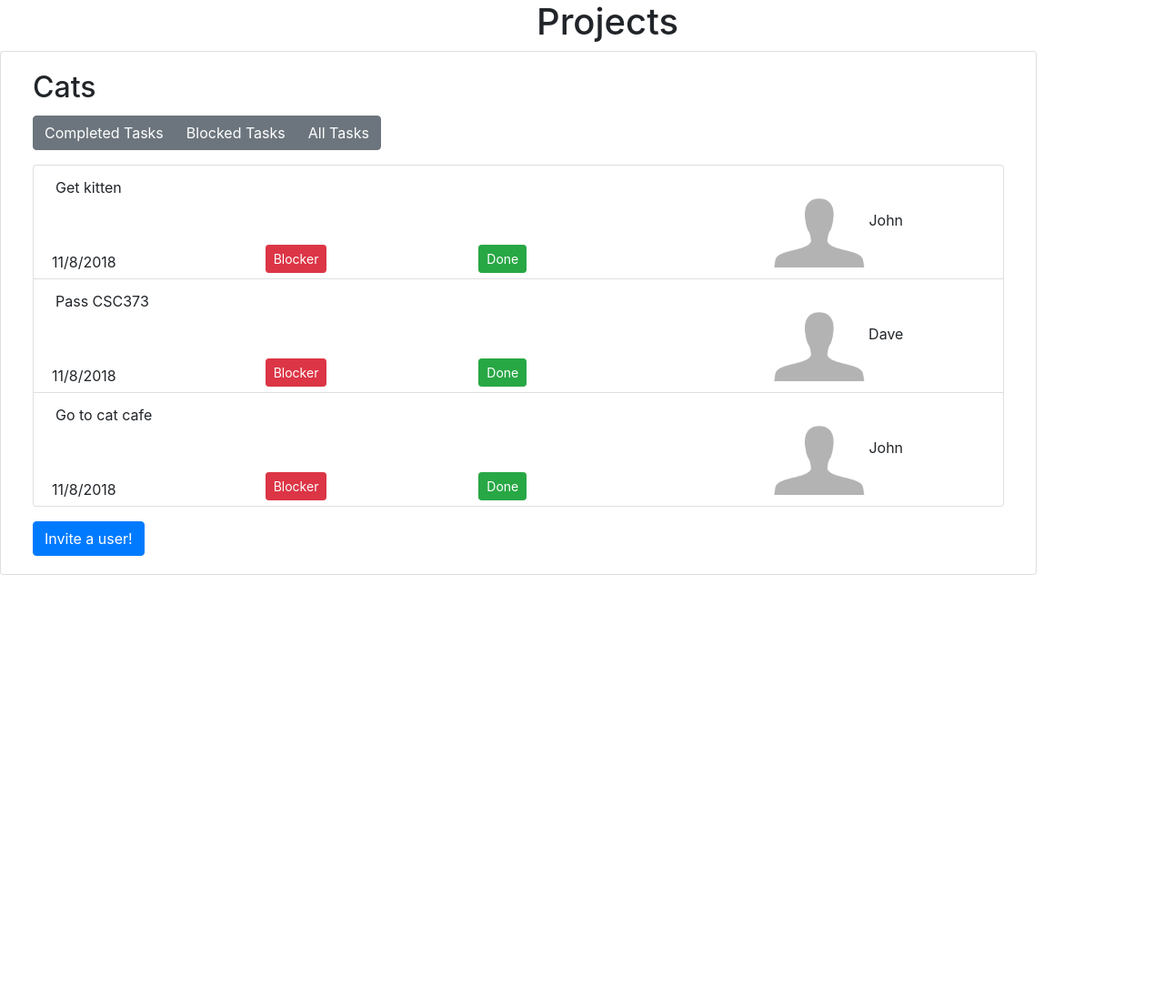
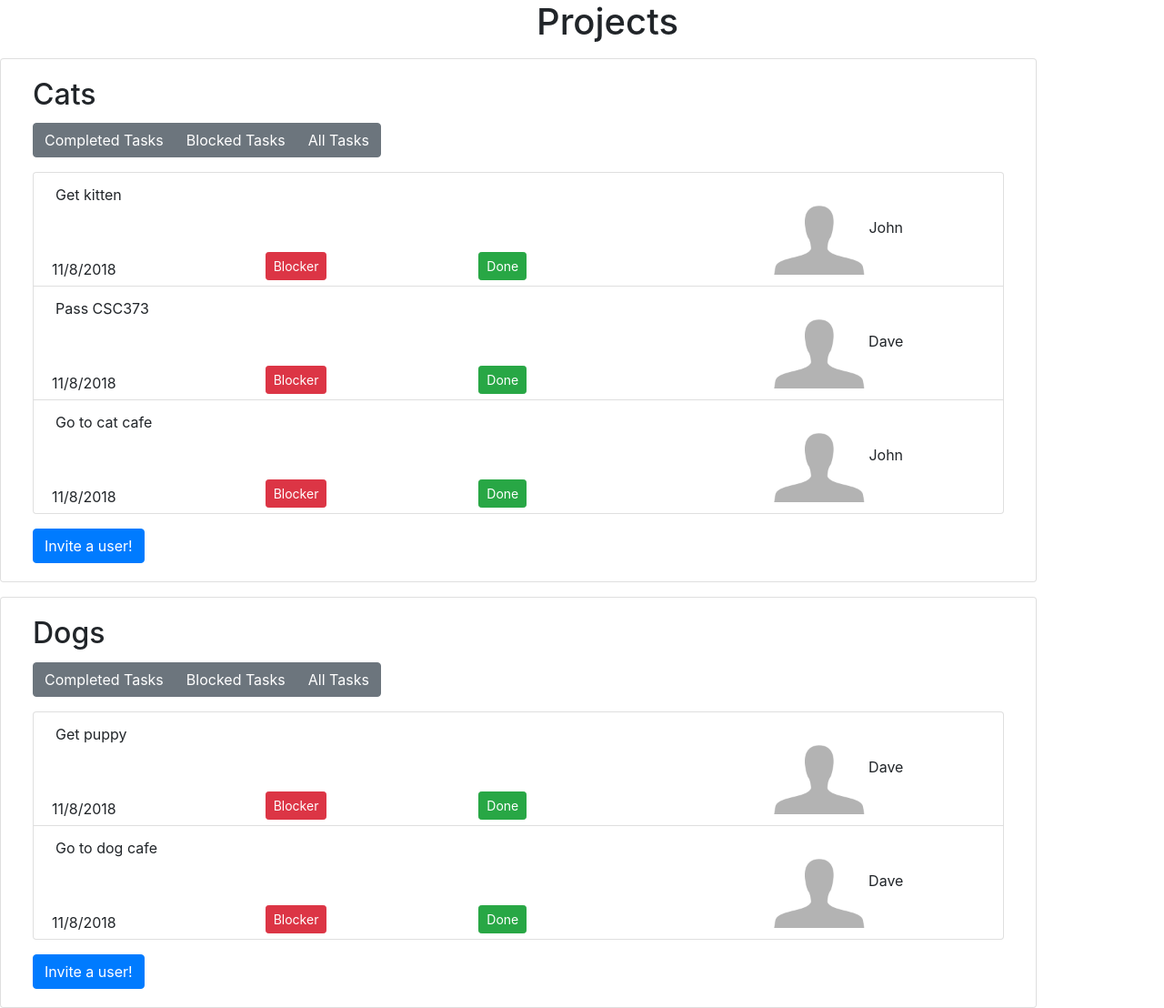
Before and after one commit to din-daniyarbekov/sequential, a plain HTML site: page admin_view.html in a window 1280 px wide. Shown: the whole page at 91% size. Before the commit the page ends 800 px from the top, so only its background shows below. Drawn offline with nearby package versions, Linux system fonts and the light colour scheme.

Commit message:
Added new project in order to demonstrate rendering of multiple projects.

```diff
--- a/admin_view.html
+++ b/admin_view.html
@@ -11,7 +11,7 @@
 <body>
     <div id="app">
         <h1 class="mx-auto set-width" >Projects</h1>
-        <div v-for="project in projects" class="container card">
+        <div v-for="project in projects" class="mt-3 container card">
             <div class="card-body justify-content-center align-items-center">
                 <h2 class="card-title">{{project.name}}</h1>
                 <div class="btn-group" role="group" >
--- a/scripts/admin_view.js
+++ b/scripts/admin_view.js
@@ -75,6 +75,8 @@ function createTaskObject(id, text, blocked, done, dueDate, assignee){
 done_task = createTaskObject(1, "Get kitten", false, true, new Date(), john);
 blocked_task = createTaskObject(2, "Pass CSC373", true, false, new Date(), dave);
 task = createTaskObject(3, "Go to cat cafe", false, false, new Date(), john);
+done_dog_task = createTaskObject(4, "Get puppy", false, true, new Date(), dave);
+dog_task = createTaskObject(5, "Go to dog cafe", false, false, new Date(), dave);
 tasks = [done_task, blocked_task, task];
 /*
 End of where we would normally include server-side interaction
@@ -95,6 +97,7 @@ function createProjectObject(name, display, tasks, users){
 }
 
 project = createProjectObject("Cats", 0, tasks, [john, dave]);
+second_project = createProjectObject("Dogs",0,[done_dog_task, dog_task],[john,dave]);
 
 const taskComponent = Vue.component('task',{
     props: ['task'],
@@ -131,7 +134,7 @@ const taskComponent = Vue.component('task',{
 const app = new Vue({
     el: '#app',
     data: {
-        projects:[project]
+        projects:[project,second_project]
     },
     components:{
         task: taskComponent
```
